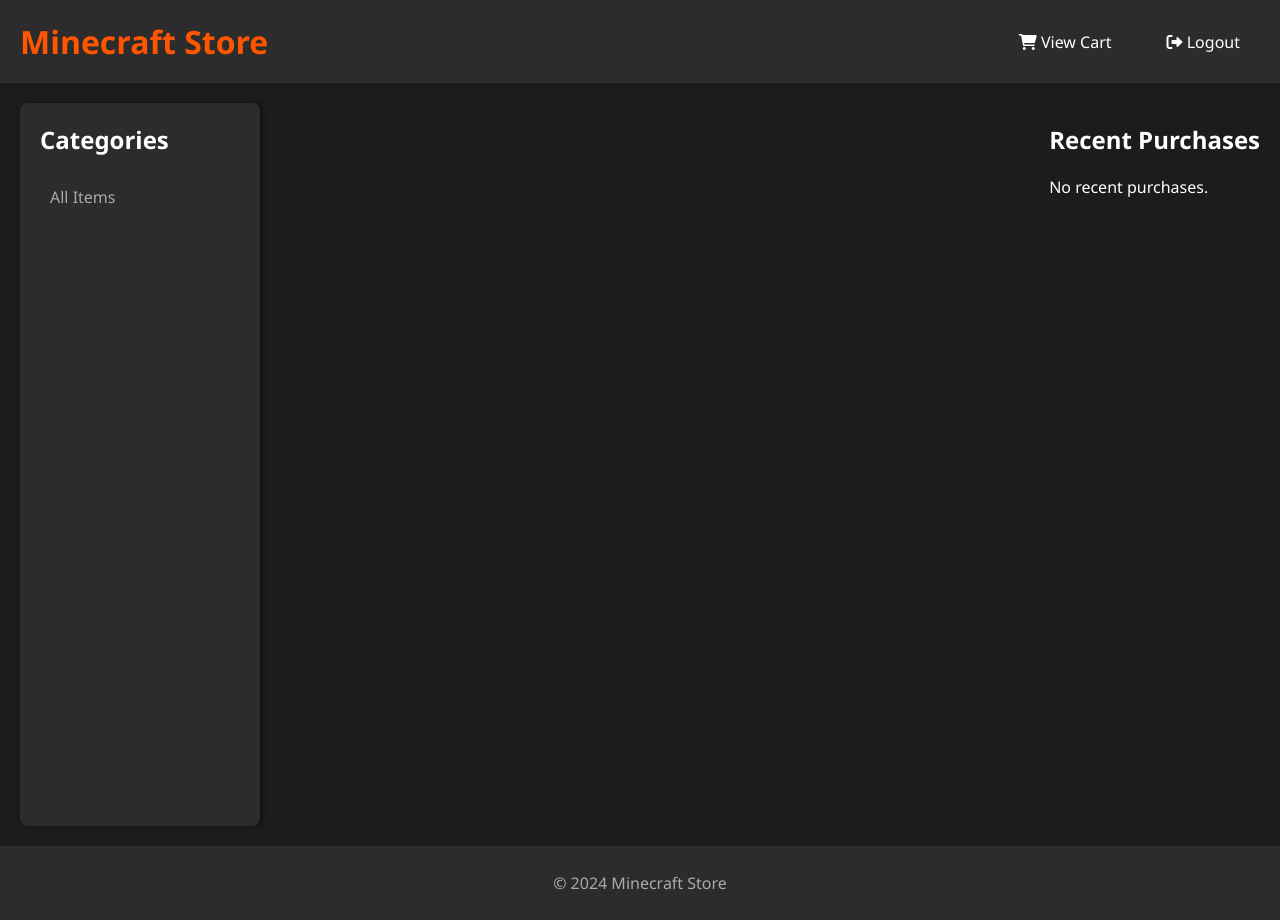
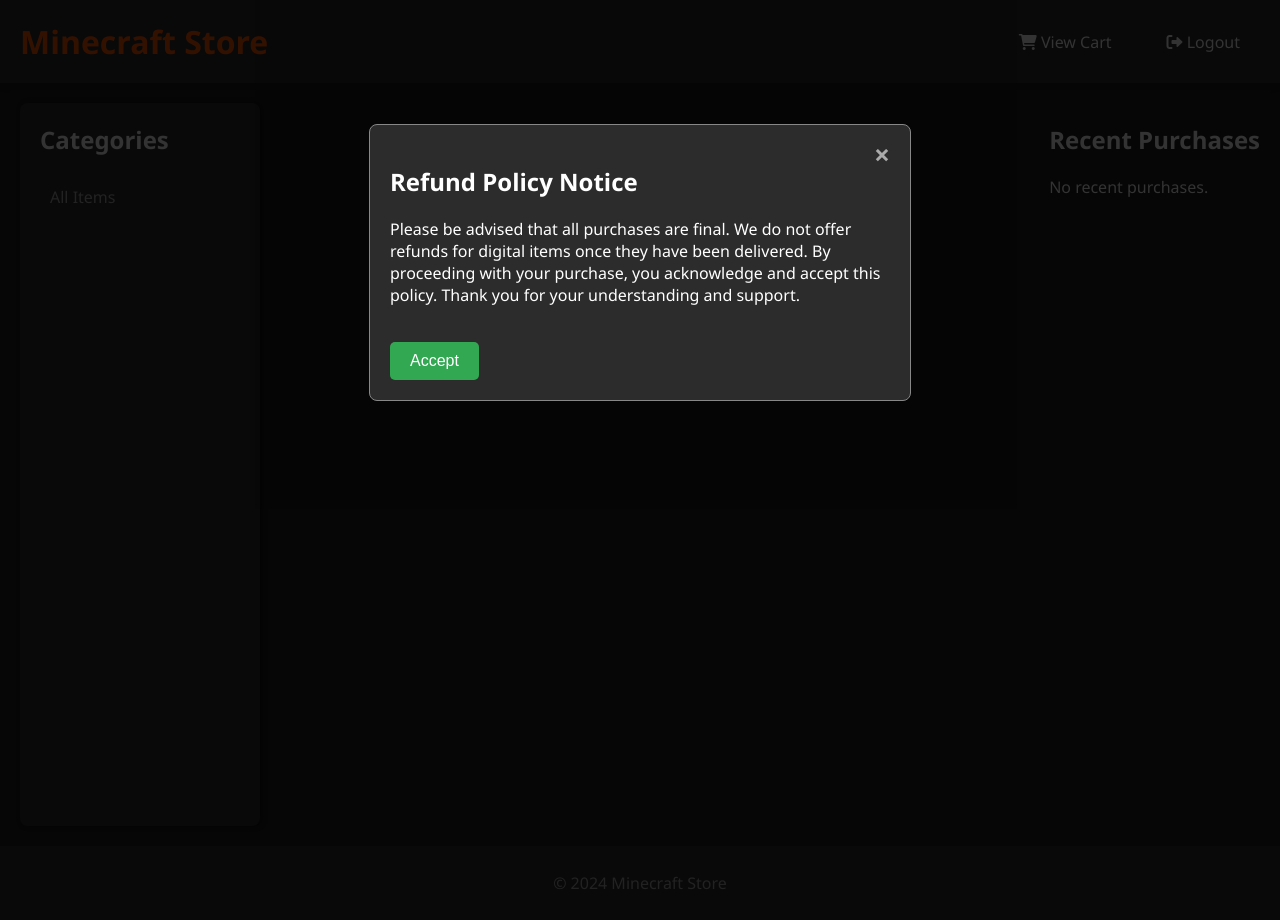
Before and after one commit to wildmaster84/OpenStore, a Flask app: page / in a window 1280 px wide. Run offline with Flask 3, Linux system fonts and the light colour scheme; the visitor is signed in with stand-in values (Sample User, id 1).

Commit message:
Update index.html

```diff
--- a/templates/index.html
+++ b/templates/index.html
@@ -85,12 +85,29 @@
         </div>
     </div>
 
+    <!-- Modal for refund policy -->
+    <div id="refundModal" class="modal">
+        <div class="modal-content">
+            <span class="close">&times;</span>
+            <h2>Refund Policy Notice</h2>
+            <p>Please be advised that all purchases are final. We do not offer refunds for digital items once they have been delivered. By proceeding with your purchase, you acknowledge and accept this policy. Thank you for your understanding and support.</p>
+            <button id="acceptButton" class="button">Accept</button>
+        </div>
+    </div>
+
     <script>
         document.addEventListener('DOMContentLoaded', () => {
             const itemModal = document.getElementById("itemModal");
             const messageModal = document.getElementById("messageModal");
+            const refundModal = document.getElementById("refundModal");
             const closeModalButtons = document.querySelectorAll(".close");
             const messageClose = document.getElementById("messageClose");
+            const acceptButton = document.getElementById("acceptButton");
+
+            // Show refund policy modal if not seen before
+            if (!sessionStorage.getItem('refundModalShown')) {
+                refundModal.style.display = "block";
+            }
 
             // Open item modal with item details
             document.querySelectorAll('.item-card').forEach(card => {
@@ -146,6 +163,7 @@
                 button.addEventListener('click', function() {
                     itemModal.style.display = "none";
                     messageModal.style.display = "none";
+                    refundModal.style.display = "none";
                 });
             });
 
@@ -153,11 +171,18 @@
                 messageModal.style.display = "none";
             });
 
+            acceptButton.addEventListener('click', function() {
+                refundModal.style.display = "none";
+                sessionStorage.setItem('refundModalShown', 'true'); // Mark modal as shown
+            });
+
             window.addEventListener('click', function(event) {
                 if (event.target === itemModal) {
                     itemModal.style.display = "none";
                 } else if (event.target === messageModal) {
                     messageModal.style.display = "none";
+                } else if (event.target === refundModal) {
+                    refundModal.style.display = "none";
                 }
             });
         });
```
Lines whose indentation alone changed are shown as unchanged.
